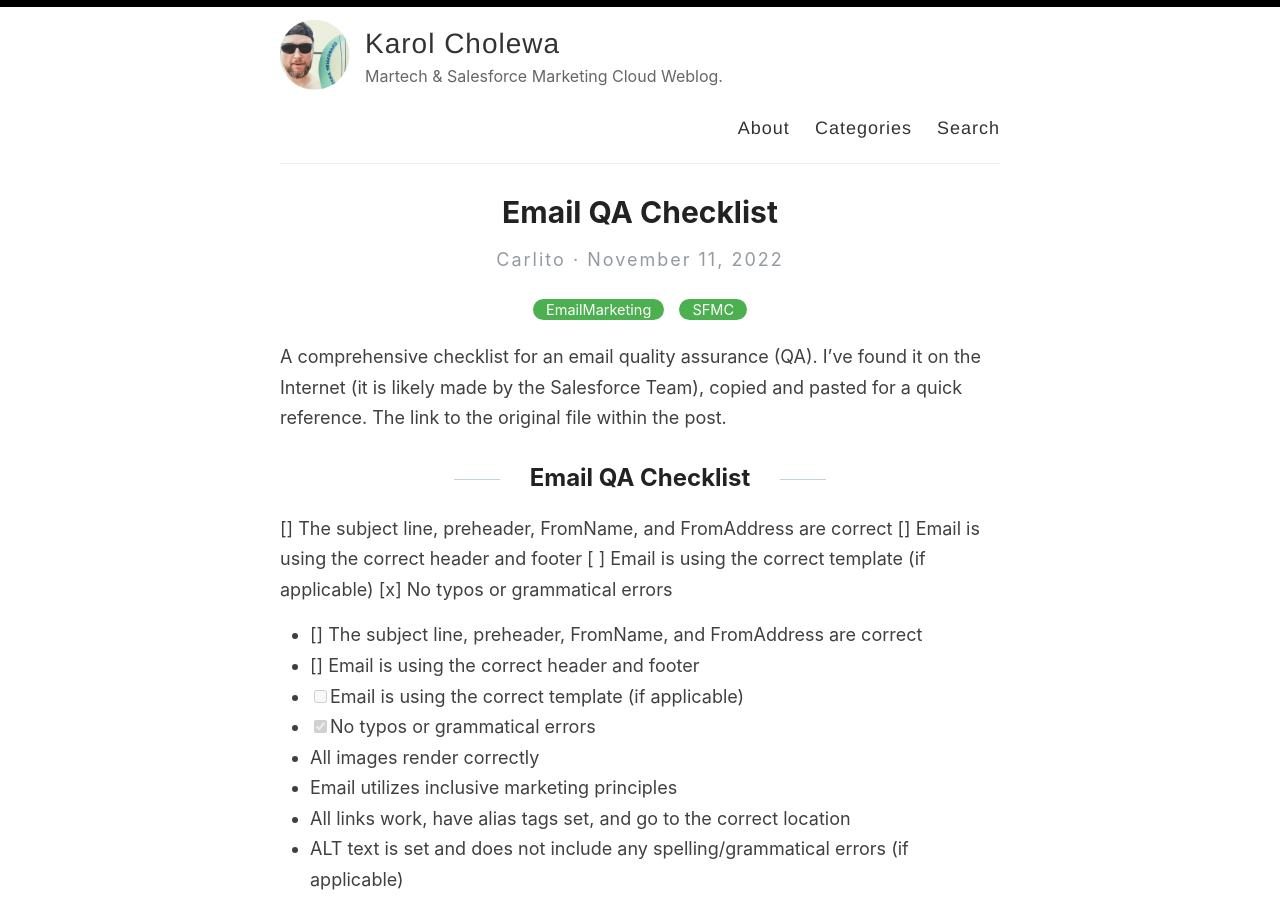
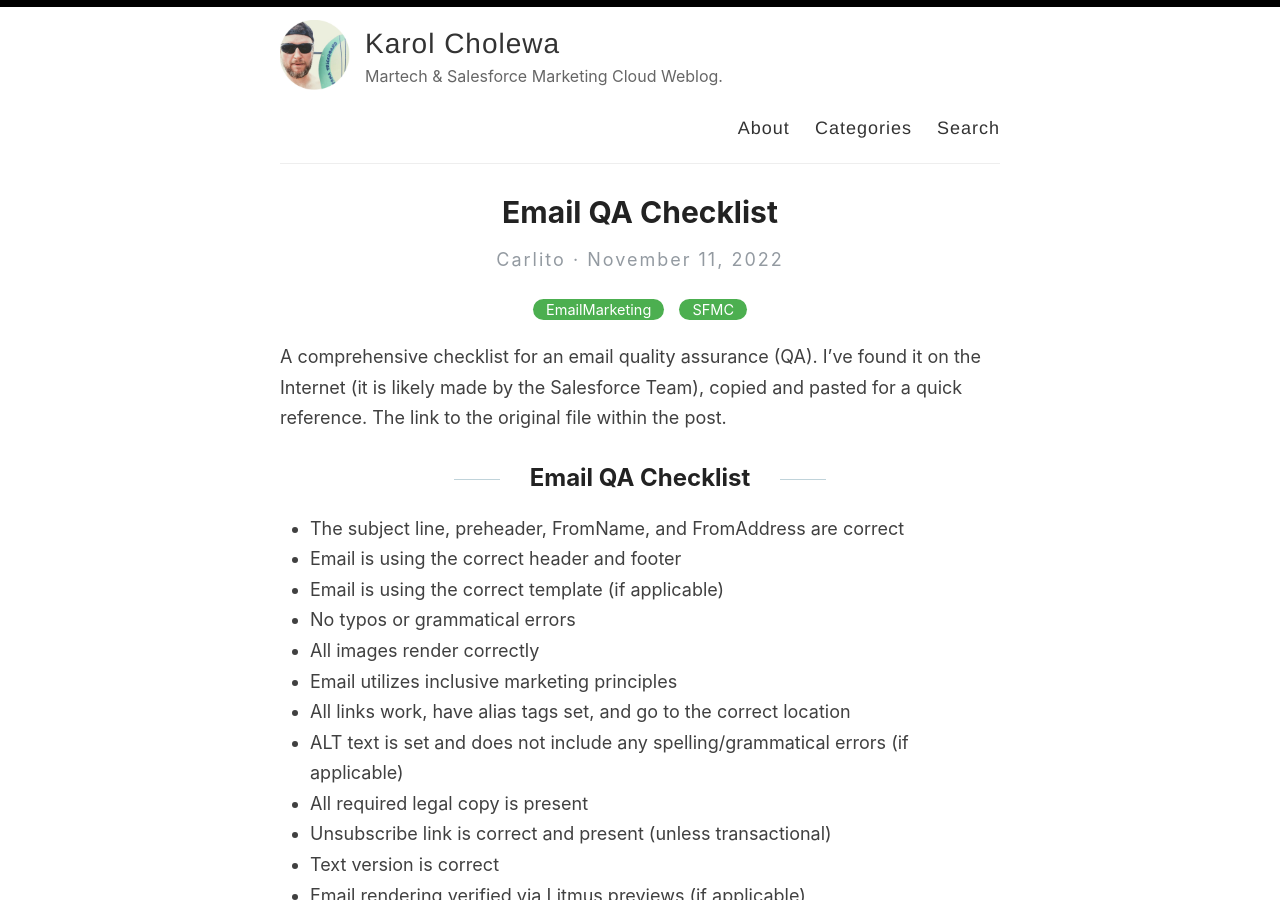
Before and after one commit to karolcholewa/blog, a Jekyll site: the page built from _posts/2022-11-11-email-qa-checklist.md, in a window 1280 px wide and 900 px high. Built offline with Jekyll 4.4.1, drawn with Linux system fonts in a browser that asks for light colours.

Commit message:
post added

```diff
--- a/_posts/2022-11-11-email-qa-checklist.md
+++ b/_posts/2022-11-11-email-qa-checklist.md
@@ -7,16 +7,10 @@ A comprehensive checklist for an email quality assurance (QA). I've found it on
 
 ## Email QA Checklist
 
-[] The subject line, preheader, FromName, and FromAddress are correct
-[] Email is using the correct header and footer
-[ ] Email is using the correct template (if applicable)
-[x] No typos or grammatical errors
-
-
-* [] The subject line, preheader, FromName, and FromAddress are correct
-* [] Email is using the correct header and footer
-* [ ] Email is using the correct template (if applicable)
-* [x] No typos or grammatical errors
+* The subject line, preheader, FromName, and FromAddress are correct
+* Email is using the correct header and footer
+* Email is using the correct template (if applicable)
+* No typos or grammatical errors
 * All images render correctly
 * Email utilizes inclusive marketing principles
 * All links work, have alias tags set, and go to the correct location
```
Also changed, not shown: _posts/2022-12-06-smart-control-groups.md (added, +65 -0 lines).
